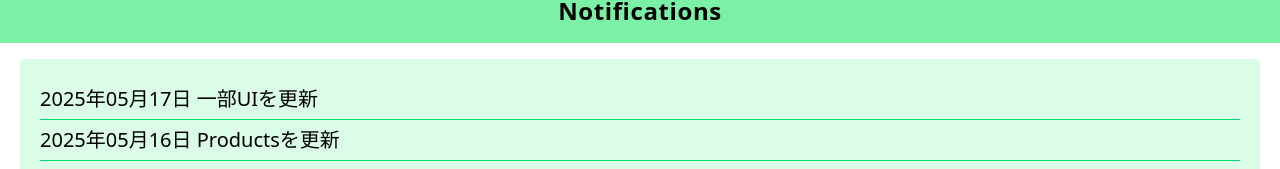
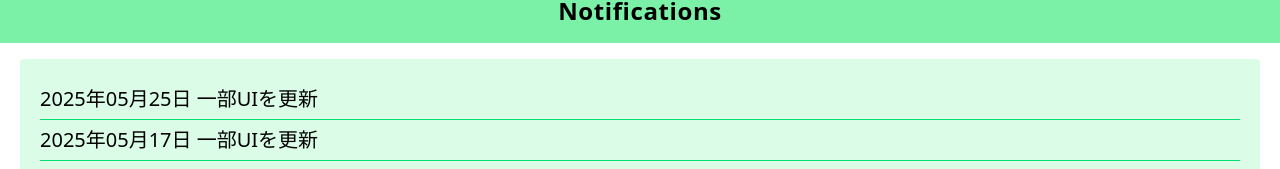
Before and after one commit to KabutoEbi/KabutoWebi, a React (Vite) app: page / in a window 1280 px wide. Shown: the part 1008-1177 px from the top of the page. Built offline with nearby package versions, Linux system fonts and the light colour scheme.

Commit message:
add notifications

```diff
--- a/src/components/Notifications.jsx
+++ b/src/components/Notifications.jsx
@@ -6,6 +6,7 @@ const Notifications = () => {
             <p className="font-bold text-2xl bg-green-300 border-t-2 border-gray-400 p-4 tracking-wide">Notifications</p>
             <div className="mt-4 h-48 overflow-y-scroll rounded ml-5 mr-5">
                 <ul className="text-xl text-left bg-green-100 leading-loose p-5">
+                    <li className="border-b border-green-400">2025年05月25日 一部UIを更新</li>
                     <li className="border-b border-green-400">2025年05月17日 一部UIを更新</li>
                     <li className="border-b border-green-400">2025年05月16日 Productsを更新</li>
                     <li className="border-b border-green-400">2025年04月29日 Productsを更新</li>
```
